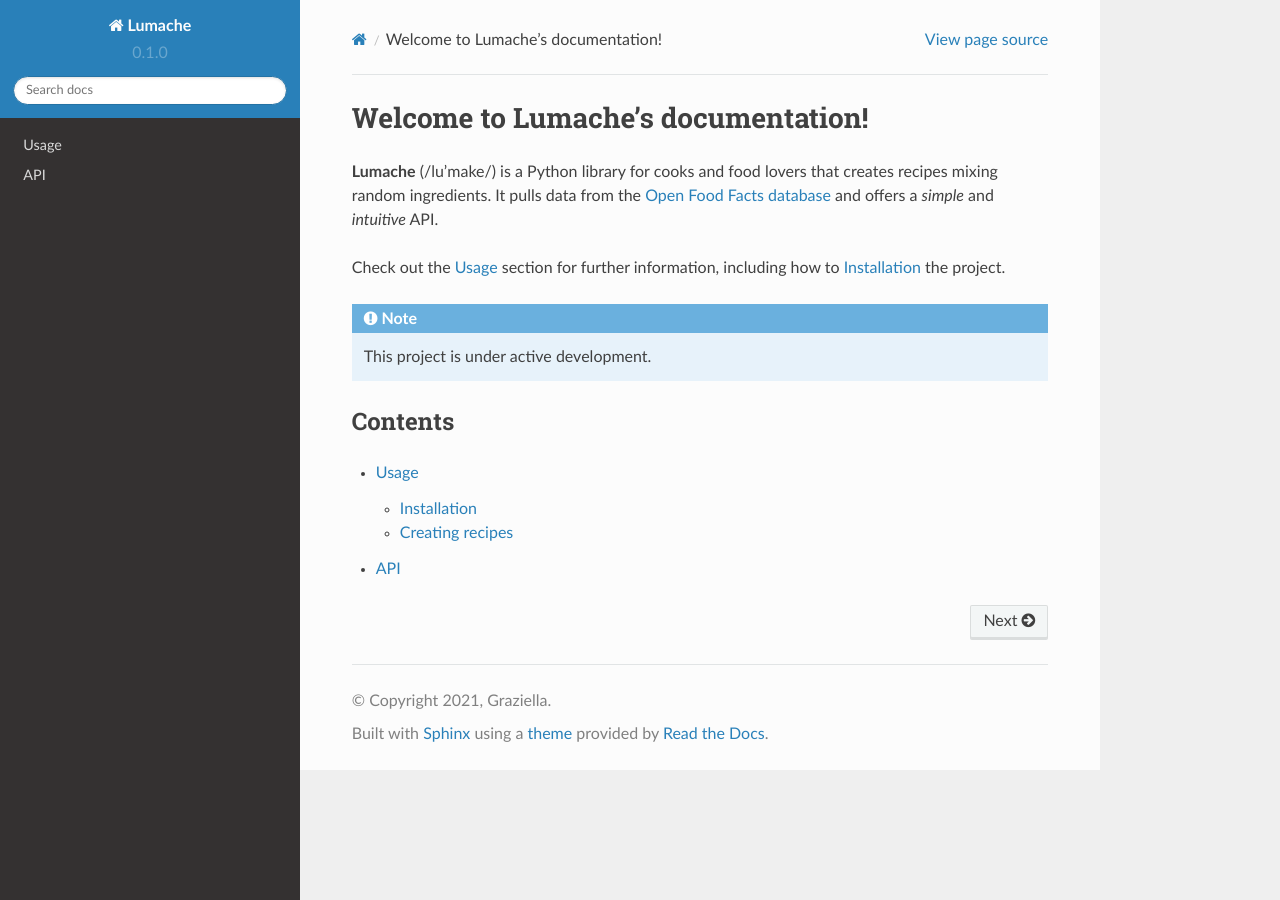
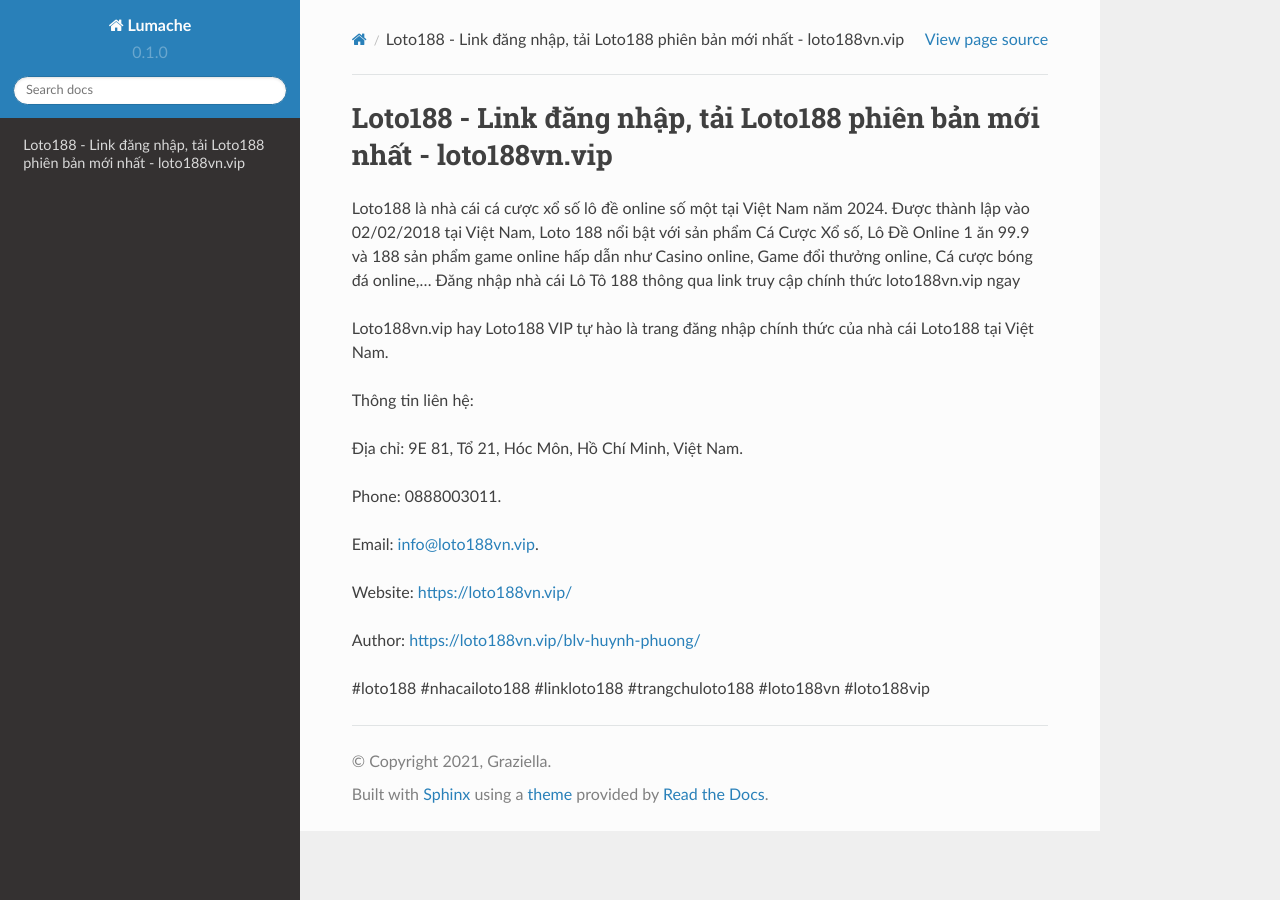
Before and after one commit to socialentity/loto188vnvip, a Sphinx documentation site: the page built from docs/source/index.rst, in a window 1280 px wide. Built offline with Sphinx 7.4.7 and the Read the Docs theme 2.0.0, drawn with Linux system fonts in a browser that asks for light colours.

Commit message:
Update index.rst

```diff
--- a/docs/source/index.rst
+++ b/docs/source/index.rst
@@ -1,22 +1,20 @@
-Welcome to Lumache's documentation!
+Loto188 - Link đăng nhập, tải Loto188 phiên bản mới nhất - loto188vn.vip
 ===================================
 
-**Lumache** (/lu'make/) is a Python library for cooks and food lovers
-that creates recipes mixing random ingredients.
-It pulls data from the `Open Food Facts database <https://world.openfoodfacts.org/>`_
-and offers a *simple* and *intuitive* API.
+Loto188 là nhà cái cá cược xổ số lô đề online số một tại Việt Nam năm 2024. Được thành lập vào 02/02/2018 tại Việt Nam, Loto 188 nổi bật với sản phẩm Cá Cược Xổ số, Lô Đề Online 1 ăn 99.9 và 188 sản phẩm game online hấp dẫn như Casino online, Game đổi thưởng online, Cá cược bóng đá online,… Đăng nhập nhà cái Lô Tô 188 thông qua link truy cập chính thức loto188vn.vip ngay
 
-Check out the :doc:`usage` section for further information, including
-how to :ref:`installation` the project.
+Loto188vn.vip hay Loto188 VIP tự hào là trang đăng nhập chính thức của nhà cái Loto188 tại Việt Nam.
 
-.. note::
+Thông tin liên hệ:
 
-   This project is under active development.
+Địa chỉ: 9E 81, Tổ 21, Hóc Môn, Hồ Chí Minh, Việt Nam.
 
-Contents
---------
+Phone: 0888003011.
 
-.. toctree::
+Email: info@loto188vn.vip.
 
-   usage
-   api
+Website: https://loto188vn.vip/
+
+Author: https://loto188vn.vip/blv-huynh-phuong/
+
+#loto188 #nhacailoto188 #linkloto188 #trangchuloto188 #loto188vn #loto188vip
```
